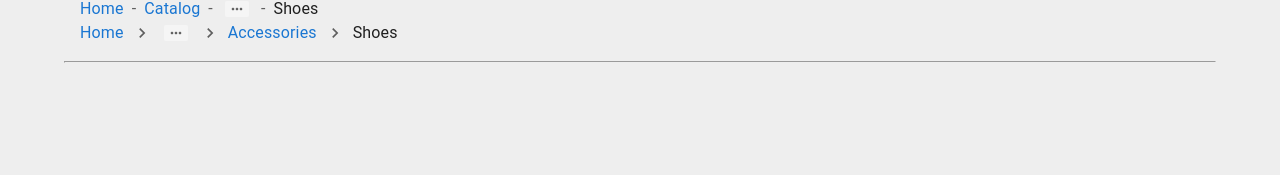
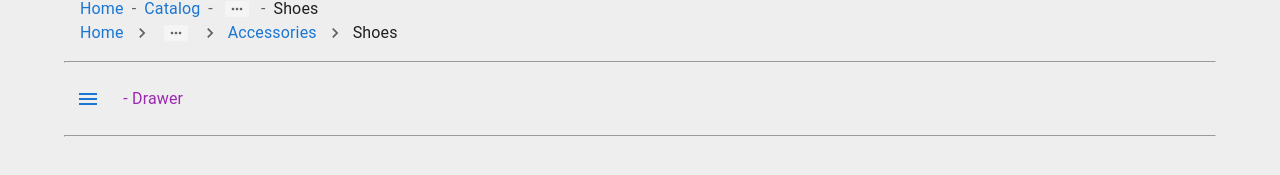
Before and after one commit to ajaydewangan1100/material_ui, a React (Create React App) app: page / in a window 1280 px wide. Shown: the part 5553-5728 px from the top of the page. Before the commit the page ends 5688 px from the top, so only its background shows below. Built offline with nearby package versions, Linux system fonts and the light colour scheme.

Commit message:
Drawer - added

```diff
--- a/src/App.tsx
+++ b/src/App.tsx
@@ -18,6 +18,7 @@
 import { MuiNavBar } from "./components/MuiNavBar";
 import { MuiLink } from "./components/MuiLink";
 import { MuiBreadcrumbs } from "./components/MuiBreadcrumbs";
+import { MuiDrawer } from "./components/MuiDrawer";
 
 function App() {
   return (
@@ -85,6 +86,10 @@
       {/* Breadcrumbs - (Link) - video 24 */}
       <MuiBreadcrumbs />
       <hr />
+
+      {/* Drawer - video 25 */}
+      <MuiDrawer />
+      <hr />
     </Container>
   );
 }
--- /dev/null
+++ b/src/components/MuiDrawer.tsx
@@ -0,0 +1,35 @@
+import { Drawer, Box, Typography, IconButton } from "@mui/material";
+import MenuIcon from "@mui/icons-material/Menu";
+import { useState } from "react";
+
+export const MuiDrawer = () => {
+  const [isDrawerOpen, setIsDrawerOpen] = useState(false);
+  return (
+    <>
+      <IconButton
+        size="large"
+        edge="end"
+        color="inherit"
+        aria-label="logo"
+        onClick={() => setIsDrawerOpen(true)}
+      >
+        <MenuIcon color="primary" /> &nbsp; &nbsp;{" "}
+        <Typography variant="body1" color="secondary">
+          {" "}
+          - Drawer{" "}
+        </Typography>
+      </IconButton>
+      <Drawer
+        anchor="left"
+        open={isDrawerOpen}
+        onClose={() => setIsDrawerOpen(false)}
+      >
+        <Box p={2} width="250px" textAlign="center" role="presentation">
+          <Typography variant="h6" component="div">
+            Side Panel
+          </Typography>
+        </Box>
+      </Drawer>
+    </>
+  );
+};
```
Also changed, not shown: 1 other file (tests, documents, lock files or other folders).
